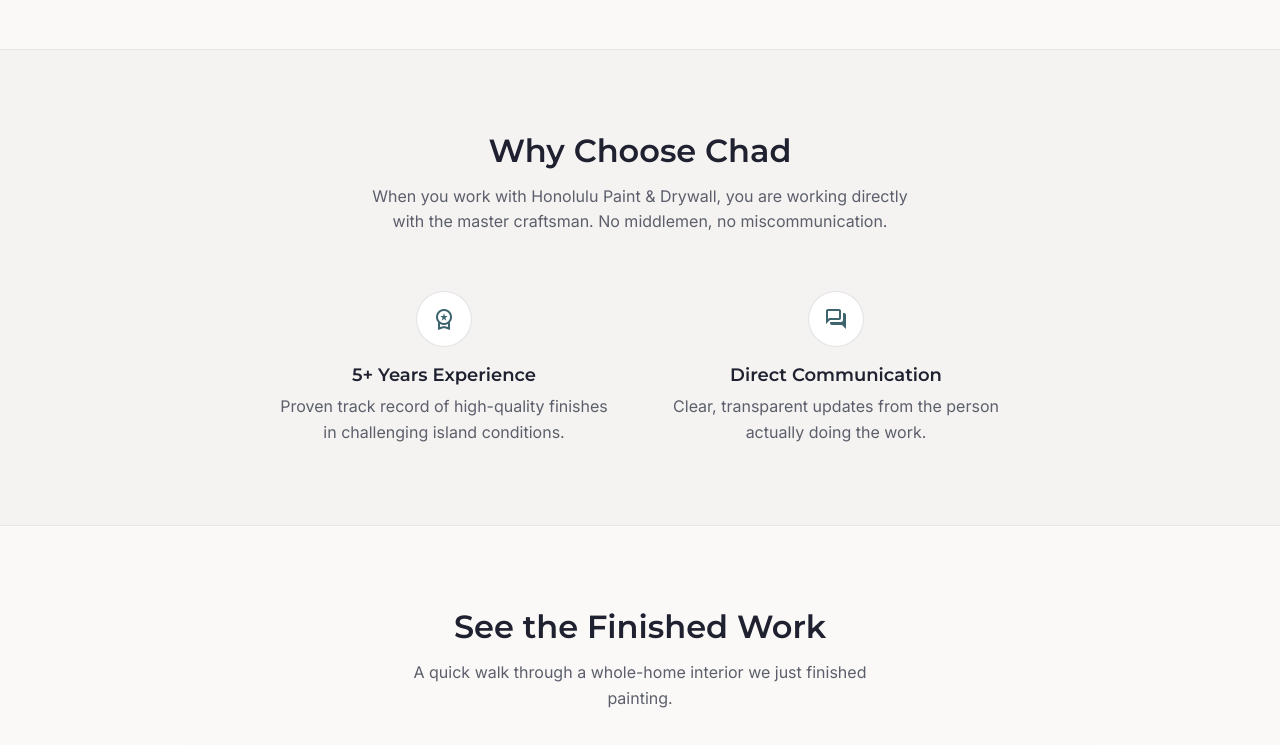
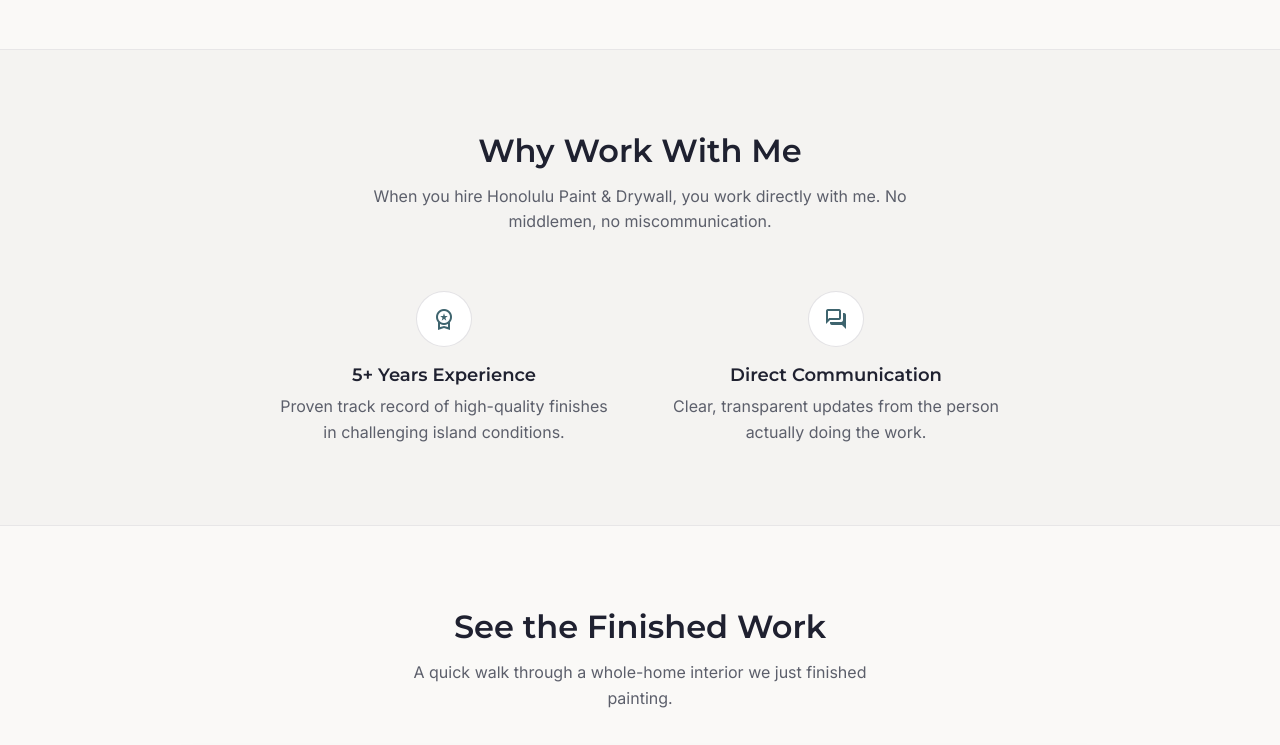
Before and after one commit to Kemper1/Honolulu-paint-drywall, a plain HTML site: page index.html in a window 1280 px wide. Shown: the part 1420-2165 px from the top of the page. Drawn offline with nearby package versions, Linux system fonts and the light colour scheme.

Commit message:
Rename Why Choose Chad to Why Work With Me
Co-Authored-By: Claude Opus 5.5 <noreply@anthropic.com>
Claude-Session: https://claude.ai/code/session_012uggQPKuLjEhZPRbiGHbGr

```diff
--- a/index.html
+++ b/index.html
@@ -136,12 +136,12 @@
   </div>
 </section>
 
-<!-- WHY CHOOSE CHAD -->
+<!-- WHY WORK WITH ME -->
 <section class="why-section">
   <div class="container">
     <div class="section-header">
-      <h2 class="headline-md">Why Choose Chad</h2>
-      <p class="body-md text-muted" style="max-width:560px;margin:0 auto">When you work with Honolulu Paint &amp; Drywall, you are working directly with the master craftsman. No middlemen, no miscommunication.</p>
+      <h2 class="headline-md">Why Work With Me</h2>
+      <p class="body-md text-muted" style="max-width:560px;margin:0 auto">When you hire Honolulu Paint &amp; Drywall, you work directly with me. No middlemen, no miscommunication.</p>
     </div>
     <div class="why-points">
       <div class="why-point">
```
